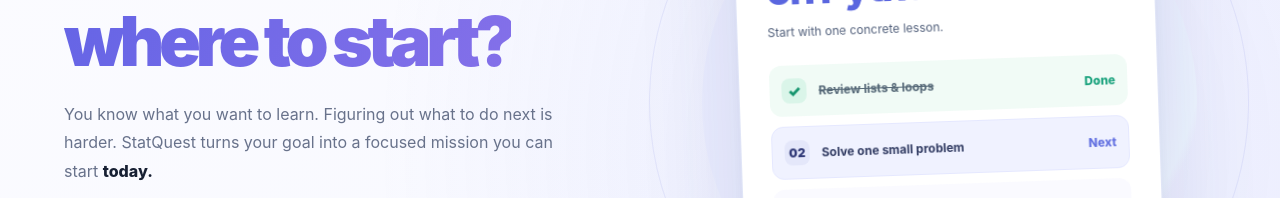
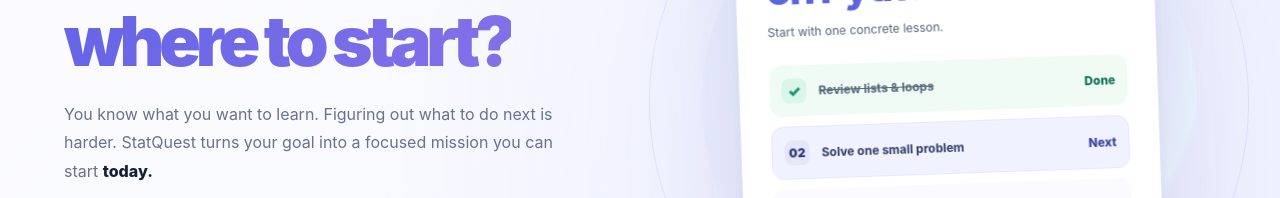
Before and after one commit to thanhtungnguyen-dev/statquest, a Next.js app: page /welcome in a window 1280 px wide. Shown: the part 376-574 px from the top of the page. Built offline with nearby package versions, Linux system fonts and the light colour scheme.

Commit message:
Fix light-mode mission label contrast found by axe

```diff
--- a/src/app/welcome/welcome.module.css
+++ b/src/app/welcome/welcome.module.css
@@ -177,3 +177,7 @@
 :global(html[data-theme="dark"]) .stepNumber { color:#b8c3df; }
 :global(html[data-theme="dark"]) .featureTag { color:#b9c5f4; }
 :global(html[data-theme="dark"]) .eyebrow, :global(html[data-theme="dark"]) .sectionEyebrow { color:#bbc6ff; }
+
+/* Chromium/axe-confirmed light-mode contrast for mission status labels. */
+.taskDone small { color:#0f7357; }
+.taskCurrent small { color:#38449f; }
```
